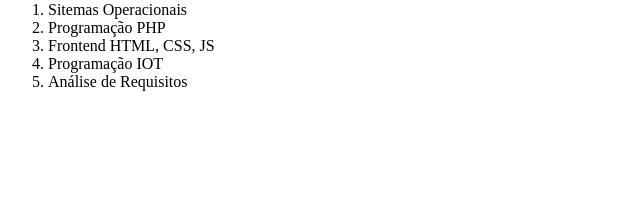
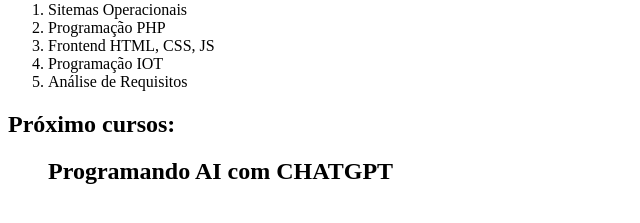
Before and after one commit to Guelzin0001/projeto-technova, a plain HTML site: page index.html in a window 1280 px wide. Shown: the part 79-302 px from the top of the page, without its empty margins (0-640 px from the left). Drawn offline with Linux system fonts and the light colour scheme.

Commit message:
Update index.html

```diff
--- a/index.html
+++ b/index.html
@@ -14,5 +14,9 @@
         <li>Programação IOT</li>
         <li>Análise de Requisitos</li>
     </ol>
+    <h2>Próximo cursos:</h2>
+    <ul>
+    <h2>Programando AI com CHATGPT</h2>
+</ul>
 </body>
 </html>
```
